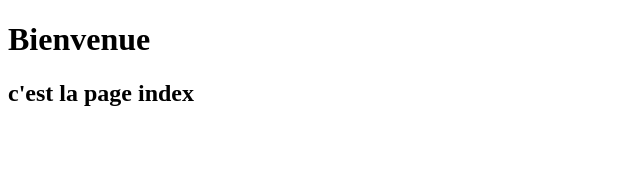
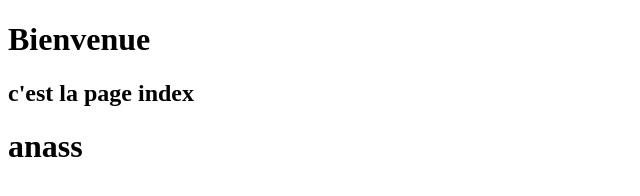
Before and after one commit to Kanisse/TSDI2_GIT, a plain HTML site: page index.html in a window 1280 px wide. Shown: the whole page, without its empty margins (0-640 px from the left). Drawn offline with Linux system fonts and the light colour scheme.

Commit message:
Update index.html
mr anisse

```diff
--- a/index.html
+++ b/index.html
@@ -11,6 +11,7 @@
   <h1>Bienvenue</h1>
   <div>
     <h2>c'est la page index</h2>
+    <h1> anass</h1>
   </div>
 </body>
 </html>
```
